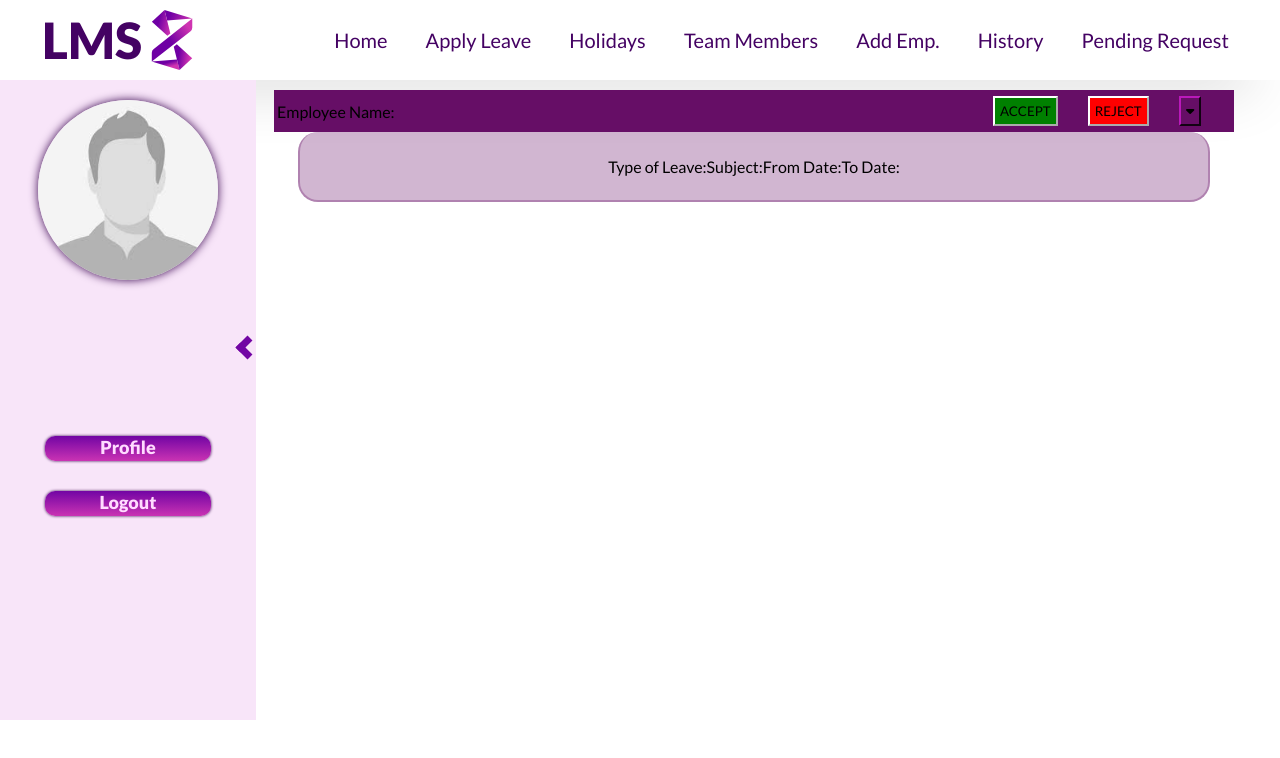
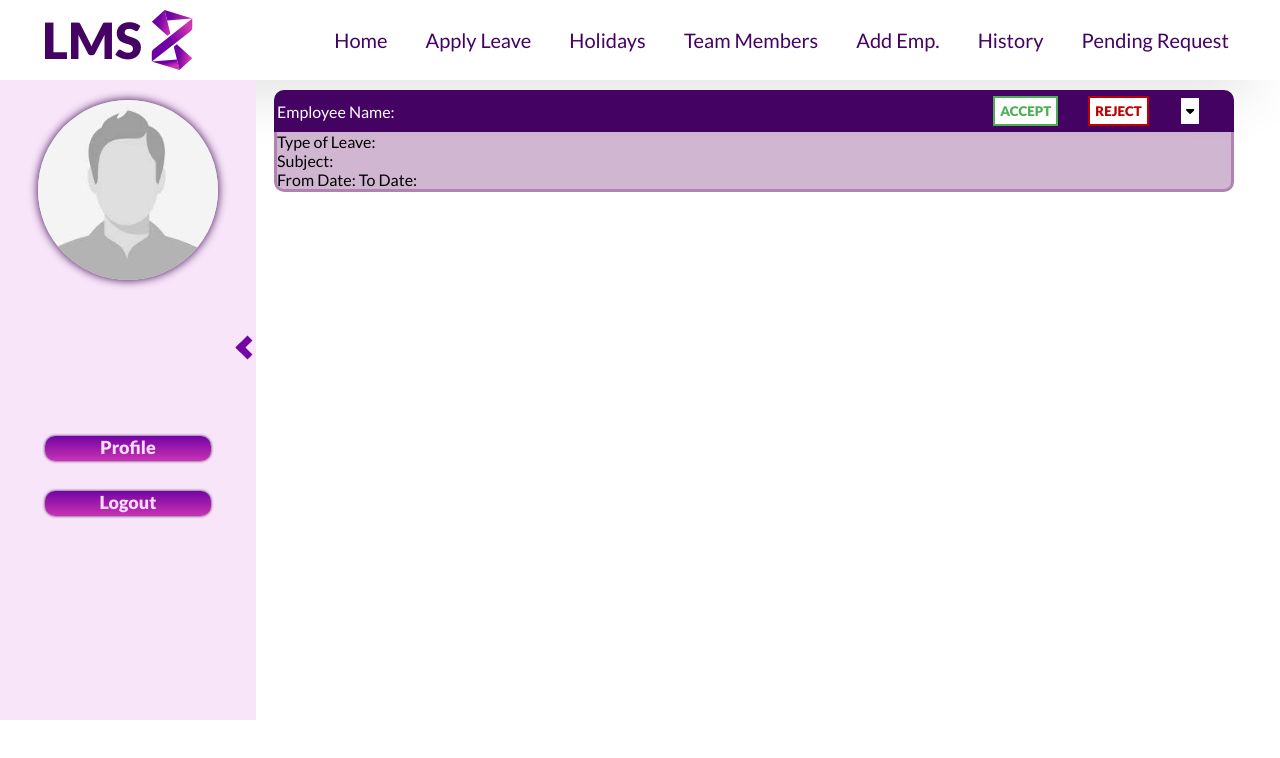
Before and after one commit to shubh045/learning-management-system, a React (Create React App) app in the folder Client/: page /PendingRequest in a window 1280 px wide. Shown: the top 758 px of the page. Built offline with nearby package versions, Linux system fonts and the light colour scheme.

Commit message:
updates in pend request and history

```diff
--- a/Client/src/component/History/history.css
+++ b/Client/src/component/History/history.css
@@ -11,6 +11,8 @@
     border-style: solid;
     justify-content: space-between;
     align-items: center;
+    border-top-left-radius: 10px;
+    border-top-right-radius: 10px;
 }
 
 .empna{
@@ -19,6 +21,8 @@
     display: flex;
     border-style: solid;
     justify-content: space-between;
+    border-top-left-radius: 10px;
+    border-top-right-radius: 10px;
     align-items: center;
 }
 
@@ -27,6 +31,8 @@
     border-top: 0;
     border-color: rgb(0, 128, 0, 0.295);
     background-color: rgb(0, 128, 0, 0.295);
+    border-bottom-left-radius: 10px ;
+    border-bottom-right-radius: 10px ;
 }
 .filter{
     display: flex;
@@ -47,4 +53,6 @@
     border-top: 0;
     border-color: rgb(255, 0, 0, 0.295);
     background-color: rgb(255, 0, 0, 0.295);
+    border-bottom-left-radius: 10px ;
+    border-bottom-right-radius: 10px ;
 }
--- a/Client/src/component/PendingRequest/pendreq.css
+++ b/Client/src/component/PendingRequest/pendreq.css
@@ -1,10 +1,13 @@
-.empname{
+.emname{
     display: flex;
     border-style: solid;
     justify-content: space-between;
-    border-color: rgb(102, 14, 102);
-    background-color: rgb(102, 14, 102);
+    border-color: #440263;
+    background-color: #440263;
     align-items: center;
+    border-top-left-radius: 10px;
+    color: white;
+    border-top-right-radius: 10px;
 }
 .penwrap{
     display: flex;
@@ -13,17 +16,53 @@
 
 }
 
-.empname button {
+.emname button {
     margin-top: 3px;
     margin-bottom: 3px;
     margin-right: 30px;
     padding: 5px;
     box-shadow: 0;
+    transition-duration: 0.4s;
+    cursor: pointer;
 }
 
-.subject{
+.suject{
     border-style: solid;
     border-top: 0;
     border-color:rgba(99, 9, 99, 0.295);
     background-color: rgba(99, 9, 99, 0.295);
+    border-bottom-left-radius: 10px ;
+    border-bottom-right-radius: 10px ;
 }
+
+.b1 {
+    background-color: white;
+    color: #4CAF50;
+    border: 2px solid #4CAF50;
+  }
+
+  .b1:hover {
+    background-color: #4CAF50;
+    color: white;
+  }
+
+  .b2 {
+    background-color: white;
+    color: rgb(190,0,0);
+    border: 2px solid rgb(190, 0, 0);
+  }
+
+  .b2:hover {
+    background-color: rgb(190, 0, 0);
+    color: white;
+  }
+
+  .b3{
+    background-color: white;
+    border: 2px solid #440263;
+  }
+
+  .b3:hover {
+    background-color: #440263;
+    color: white;
+  }
--- a/Client/src/component/PendingRequest/pendreq.js
+++ b/Client/src/component/PendingRequest/pendreq.js
@@ -7,14 +7,12 @@ const Pendreq = () => {
     function button(){
         if (state===0){
             return(
-                <button onClick={() => setState(1)} style={{backgroundColor:"rgb(102, 14, 102)",
-                borderColor:'rgb(102, 14, 102)'}}><FontAwesomeIcon icon={faCaretDown} /></button>
+                <button onClick={() => setState(1)} className="b3"><FontAwesomeIcon icon={faCaretDown} /></button>
             )
         }
         else{
             return(
-                <button onClick={() => setState(0)} style={{backgroundColor:"rgb(102, 14, 102)",
-                borderColor:'rgb(102, 14, 102)'}}><FontAwesomeIcon icon={faCaretUp} /></button>
+                <button onClick={() => setState(0)} className="b3"><FontAwesomeIcon icon={faCaretUp} /></button>
             )
         }
     }
@@ -32,15 +30,15 @@ const Pendreq = () => {
     }
     return(
         <div className='penwrap'>
-        <div className="empname">
+        <div className="emname">
             <label>Employee Name: {}</label>
             <div className="button">
-            <button style={{backgroundColor:"green" , borderColor:"white"}}>ACCEPT</button>
-            <button style={{backgroundColor:"red" , borderColor:'white'}}>REJECT</button>
+            {<button class="button b1"><b>ACCEPT</b></button>}
+            {<button class="button b2"><b>REJECT</b></button>}
             {button()}
             </div>
         </div>
-        <div className="subject">
+        <div className="suject">
             <label>Type of Leave: {}</label><br/>
             <label>Subject: {}</label><br/>
             <label>From Date: {}</label>
```
